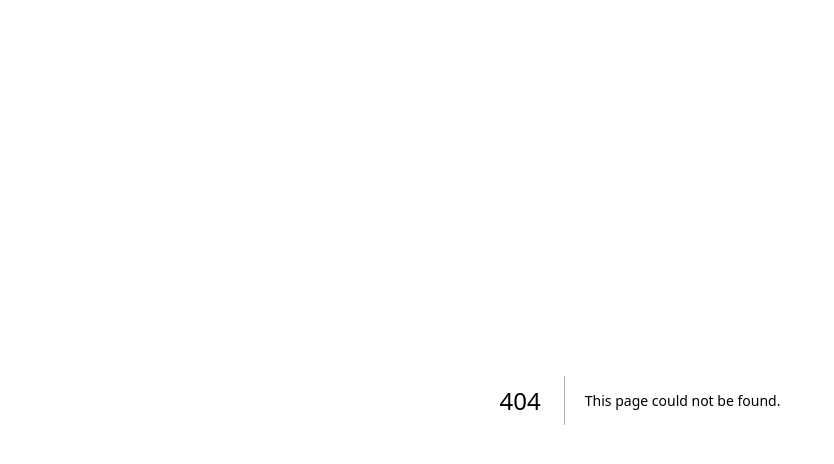
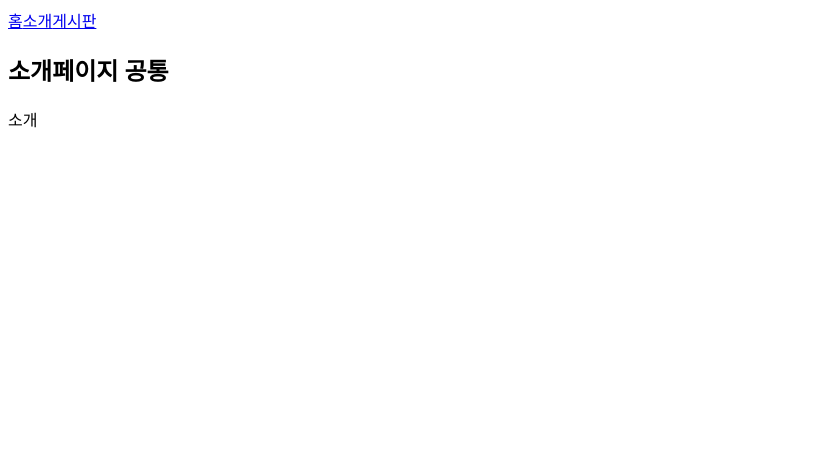
Before and after one commit to dudi199784-hash/projPrtFront, a Next.js app: page /about in a window 1280 px wide. Before the commit this address had no page. Shown: the top 464 px of the page, without its empty margins (0-834 px from the left). Built offline with nearby package versions, Linux system fonts and the light colour scheme.

Commit message:
add vision page

```diff
--- /dev/null
+++ b/app/about/layout.tsx
@@ -0,0 +1,10 @@
+export default function AboutRootLayout({
+     children
+    }: LayoutProps<"/about">) {
+  return (
+        <>
+            <h2>소개페이지 공통</h2>
+            {children}
+        </>
+  );
+}
--- /dev/null
+++ b/app/about/page.tsx
@@ -0,0 +1,7 @@
+export default function About(){
+    return(
+        <>
+            <div>소개</div>
+        </>
+    )
+}
--- a/app/layout.tsx
+++ b/app/layout.tsx
@@ -1,5 +1,6 @@
 import type { Metadata } from "next";
-import "./globals.css"
+// import "./globals.css"
+import Link from "next/link";
 
 export const metadata: Metadata = {
   title: "Create Next App",
@@ -8,10 +9,15 @@ export const metadata: Metadata = {
 
 export default function RootLayout({ children }: LayoutProps<"/">) {
   return (
-    <html
-      lang="ko"
-    >
-      <body className="min-h-full flex flex-col">{children}</body>
+    <html lang="ko">
+      <body>
+        <nav>
+          <Link href="/">홈</Link>
+          <Link href="/about">소개</Link>
+          <Link href="/article">게시판</Link>
+        </nav>
+        {children}
+      </body>
     </html>
   );
 }
```
Also changed, not shown: app/about/vision/page.tsx (added, +7 -0 lines), app/article/page.tsx (added, +7 -0 lines).
